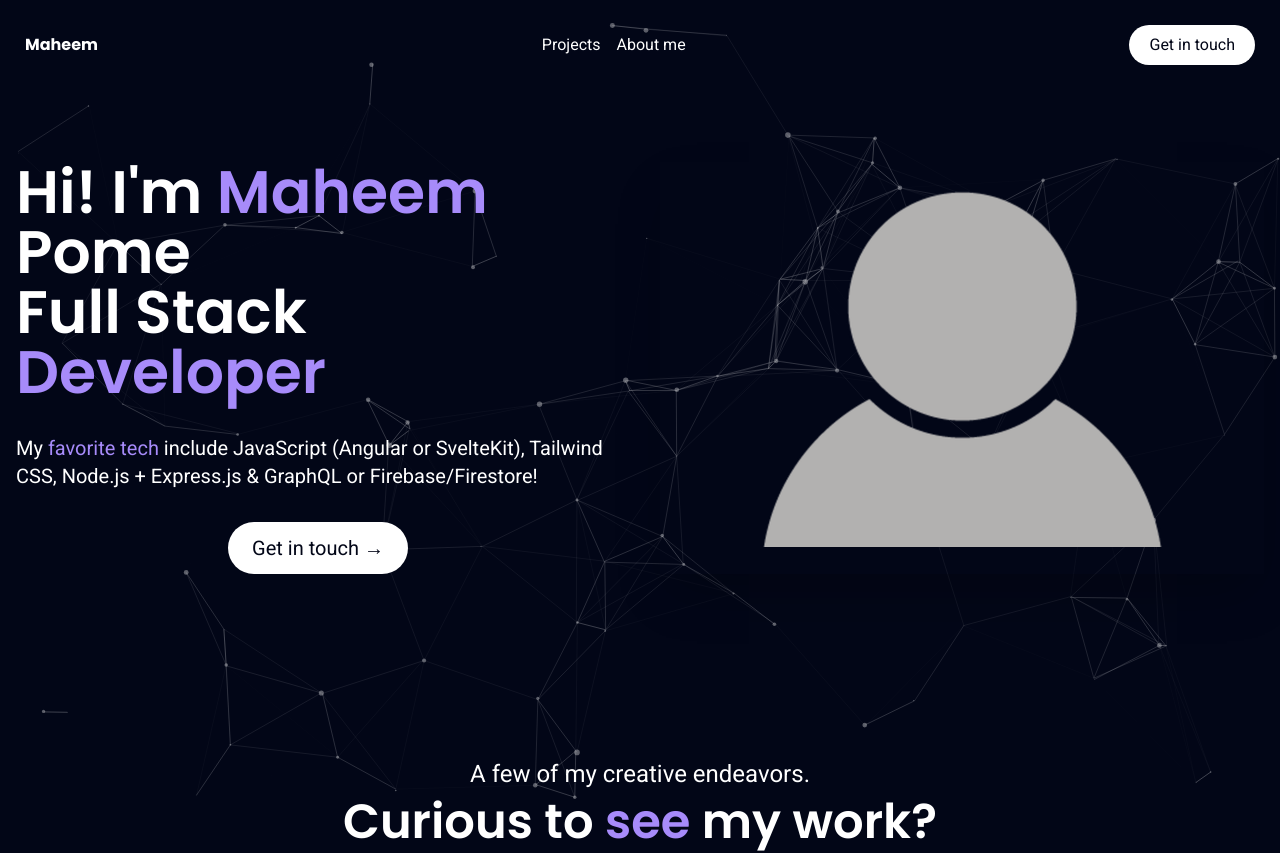
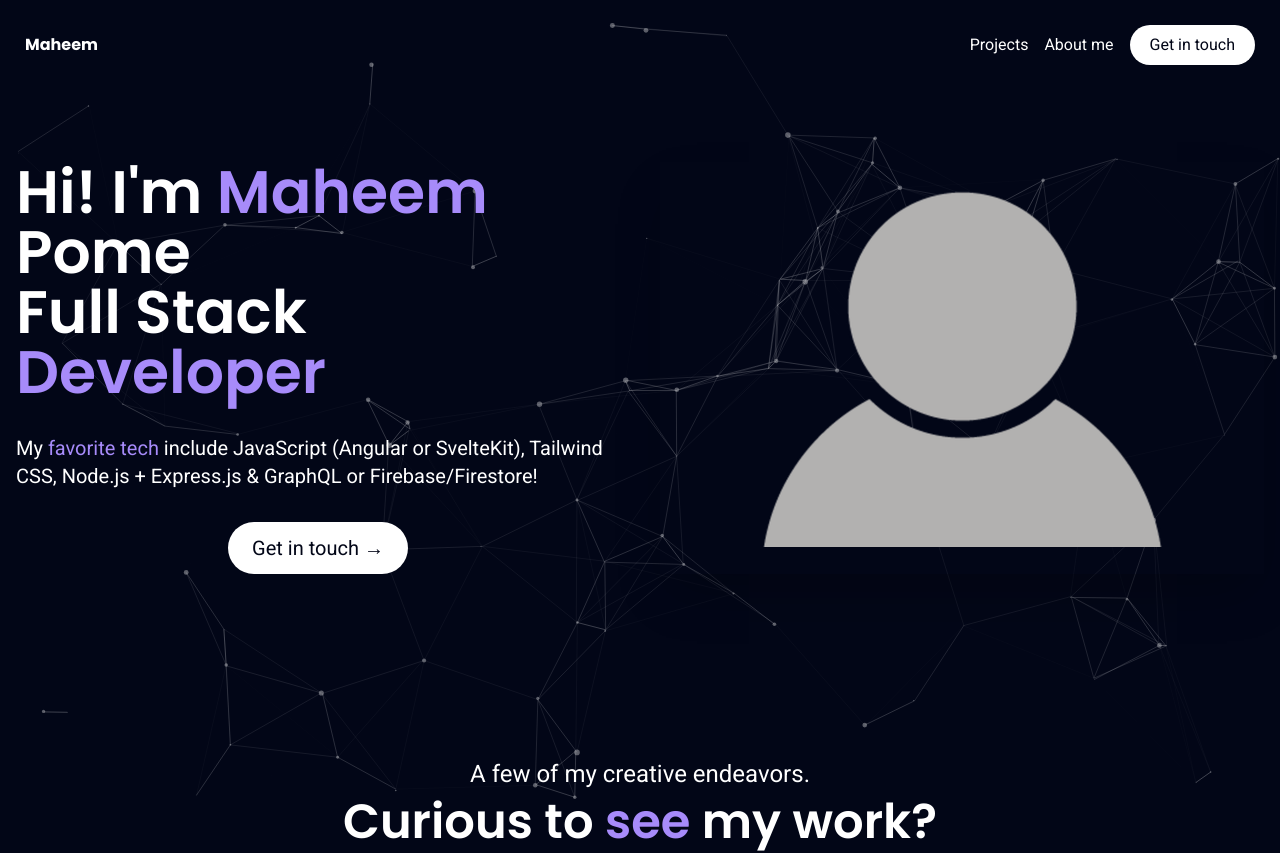
Before and after one commit to maheem20/web_portfolio, a SvelteKit app: page / in a window 1280 px wide. Shown: the top 853 px of the page. Built offline with nearby package versions, Linux system fonts and the light colour scheme.

Commit message:
feat: improve layout and styling of Header component

```diff
--- a/src/components/Header.svelte
+++ b/src/components/Header.svelte
@@ -16,17 +16,21 @@
     <h1 class="font-medium">
         <b class="font-bold poppins">Maheem</b>
     </h1>
-    <div class="sm:flex items-center gap-4 hidden">
+    <div class="sm:flex ml-auto pr-4 items-center gap-4 hidden">
         {#each tabs as tab, index}
             <a href={tab.link} class="duration-200 hover:text-violet-400">
                 <p>{tab.name}</p>
             </a>
         {/each}
     </div>
-    <a href="linkedin.com" target="_blank"
+    <a
+        href="linkedin.com"
+        target="_blank"
         class="blueShadow relative overflow-hidden px-5 py-2 group rounded-full bg-white text-slate-950"
     >
-        <div class="absolute top-0 right-full w-full h-full bg-violet-400 opacity-20 group-hover:translate-x-full z-0 duration-200"></div>
+        <div
+            class="absolute top-0 right-full w-full h-full bg-violet-400 opacity-20 group-hover:translate-x-full z-0 duration-200"
+        ></div>
         <h4 class="relative z-9">Get in touch</h4>
     </a>
 </header>
```
